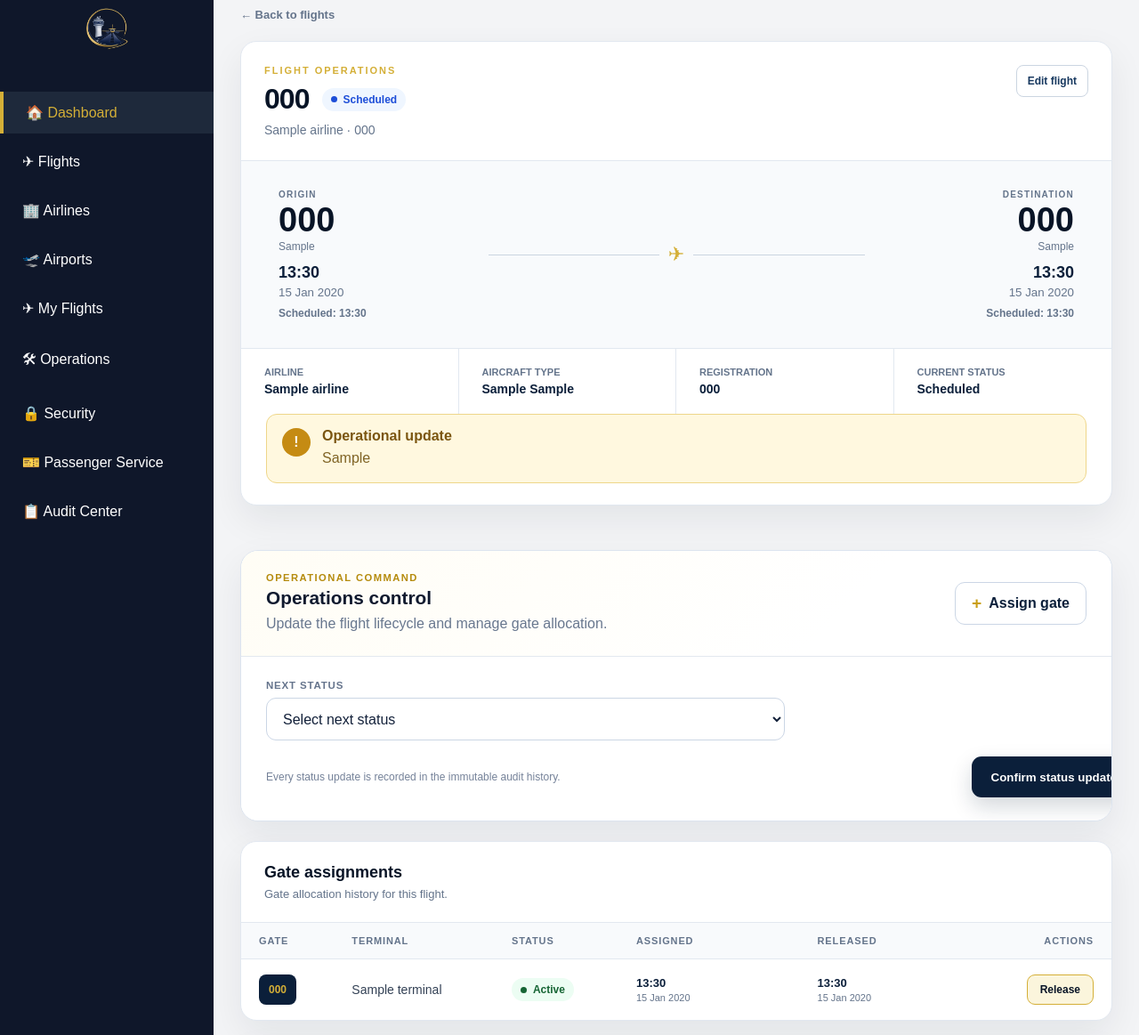
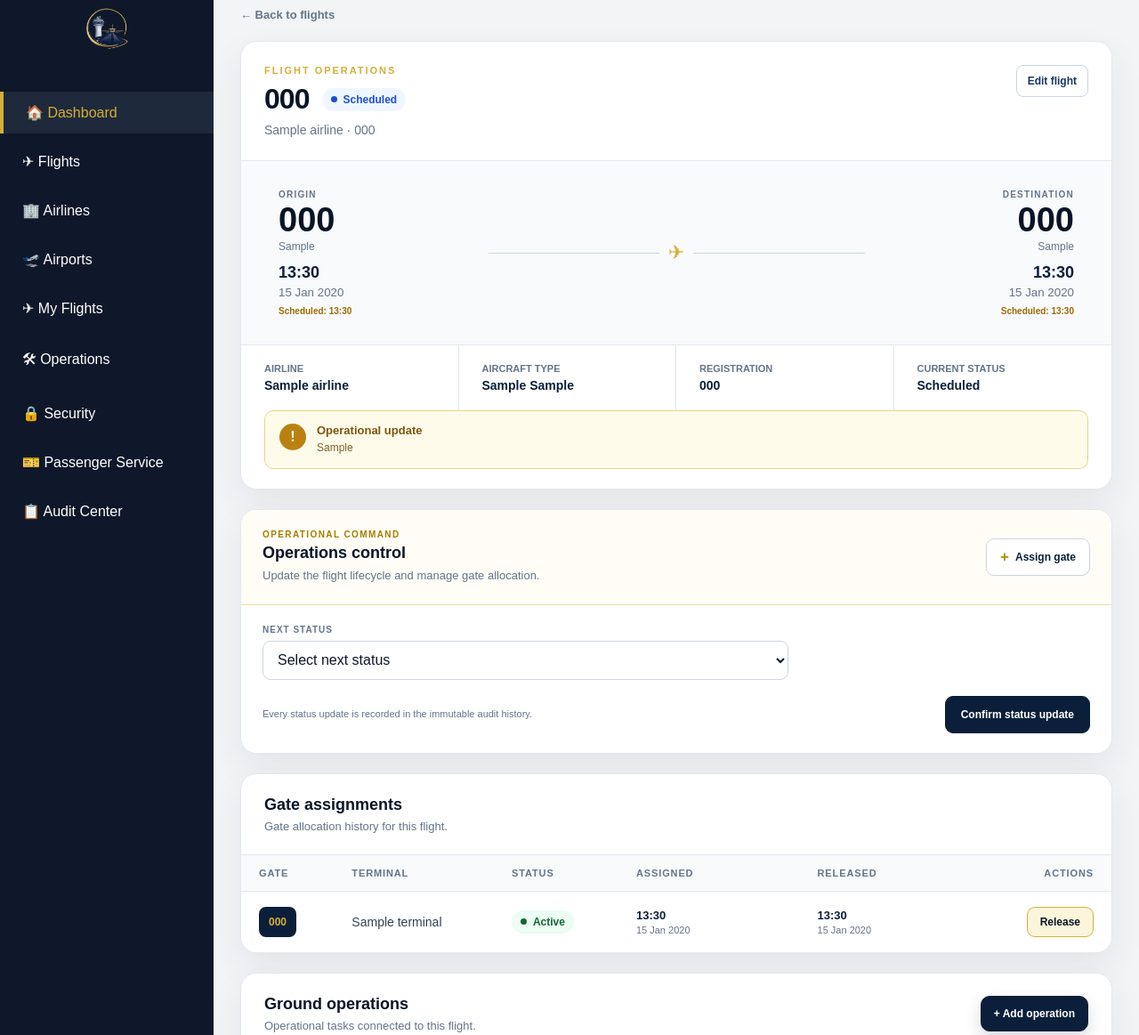
Before and after one commit to ParisaAg/airport-management-system, a Django app: page /flights/1/ in a window 1280 px wide. Shown: the part 91-1254 px from the top of the page at 89% size. Run offline with Django 5.2, Linux system fonts and the light colour scheme; a user stored in the database is signed in; tables that the repository leaves empty hold one stand-in row (values such as "Sample post"); data that the repository does not hold is empty.

Commit message:
fix: stabilize flight status control layout

```diff
--- a/static/css/flight-status.css
+++ b/static/css/flight-status.css
@@ -1,349 +1,244 @@
+.flight-command-card,
+.flight-command-card *,
+.flight-disruption-notice,
+.flight-disruption-notice * {
+    box-sizing: border-box;
+}
+
 .flight-command-card {
-    margin-top: 28px;
+    width: 100%;
+    min-width: 0;
+    margin: 0;
     overflow: hidden;
     background: #ffffff;
-    border: 1px solid #dce4ef;
-    border-radius: 20px;
-    box-shadow: 0 16px 40px rgba(11, 31, 58, 0.07);
+    border: 1px solid #e2e8f0;
+    border-radius: 18px;
+    box-shadow: 0 16px 40px rgba(15, 23, 42, 0.07);
 }
 
 .flight-command-header {
+    width: 100%;
+    min-width: 0;
     display: flex;
     align-items: center;
     justify-content: space-between;
-    gap: 24px;
-    padding: 24px 28px;
-    background: linear-gradient(
-        135deg,
-        #fffdf5 0%,
-        #ffffff 68%
-    );
-    border-bottom: 1px solid #e3e8ef;
+    gap: 20px;
+    padding: 22px 24px;
+    background: #fffdf5;
+    border-bottom: 1px solid #eadca8;
 }
 
-.flight-command-header h2 {
-    margin: 5px 0;
-    color: #101a2f;
-    font-size: 1.3rem;
-}
-
-.flight-command-header p {
-    margin: 0;
-    color: #68778f;
-    line-height: 1.5;
-}
-
+.flight-command-header > div { min-width: 0; }
 .flight-command-eyebrow {
     display: block;
-    color: #b58b0d;
-    font-size: 0.7rem;
+    margin-bottom: 5px;
+    color: #a77c00;
+    font-size: 10px;
     font-weight: 800;
-    letter-spacing: 0.13em;
+    letter-spacing: 0.14em;
 }
+.flight-command-header h2 { margin: 0; color: #081426; font-size: 18px; }
+.flight-command-header p { margin: 5px 0 0; color: #64748b; font-size: 13px; line-height: 1.5; }
 
 .flight-command-gate {
-    min-height: 46px;
+    min-height: 42px;
     display: inline-flex;
     align-items: center;
     justify-content: center;
-    gap: 8px;
+    gap: 7px;
     flex: 0 0 auto;
-    padding: 0 18px;
+    padding: 0 15px;
     color: #0b1f3a;
     background: #ffffff;
-    border: 1px solid #cbd6e5;
-    border-radius: 11px;
-    font-weight: 750;
+    border: 1px solid #cbd5e1;
+    border-radius: 9px;
+    font-size: 12px;
+    font-weight: 800;
     text-decoration: none;
     white-space: nowrap;
-    transition:
-        background 0.2s ease,
-        border-color 0.2s ease,
-        transform 0.2s ease;
 }
-
-.flight-command-gate span {
-    color: #c99e14;
-    font-size: 1.2rem;
-}
-
-.flight-command-gate:hover {
-    background: #fffaf0;
-    border-color: #d4af37;
-    transform: translateY(-1px);
-}
+.flight-command-gate:hover { border-color: #d4af37; background: #fffbeb; }
+.flight-command-gate span { color: #b78b08; font-size: 17px; }
 
 .flight-status-command {
     width: 100%;
-    display: grid;
-    gap: 18px;
-    padding: 26px 28px;
-    background: #ffffff;
-}
-
-.flight-status-command-grid {
-    display: grid;
-    grid-template-columns:
-        minmax(260px, 1fr)
-        minmax(220px, 0.65fr);
-    gap: 16px;
-}
-
-.flight-command-field {
     min-width: 0;
     display: grid;
-    gap: 8px;
+    gap: 16px;
+    margin: 0;
+    padding: 22px 24px;
 }
-
+.flight-status-command-grid {
+    width: 100%;
+    min-width: 0;
+    display: grid;
+    grid-template-columns: minmax(0, 1fr) minmax(220px, 0.55fr);
+    gap: 14px;
+}
+.flight-command-field { min-width: 0; display: grid; gap: 7px; }
 .flight-command-field[hidden],
 .flight-disruption-fields[hidden],
-.flight-estimated-preview[hidden] {
-    display: none;
-}
-
+.flight-estimated-preview[hidden] { display: none !important; }
 .flight-command-field label {
-    color: #65748c;
-    font-size: 0.72rem;
+    color: #64748b;
+    font-size: 10px;
     font-weight: 800;
-    letter-spacing: 0.07em;
+    letter-spacing: 0.1em;
     text-transform: uppercase;
 }
-
 .flight-command-field select,
 .flight-command-field input,
 .flight-command-field textarea {
     width: 100%;
-    max-width: none;
+    min-width: 0;
+    max-width: 100%;
     margin: 0;
-    color: #13213a;
+    color: #0f172a;
     background: #ffffff;
-    border: 1px solid #cbd6e5;
-    border-radius: 11px;
+    border: 1px solid #cbd5e1;
+    border-radius: 9px;
     outline: none;
     box-shadow: none;
     font: inherit;
 }
-
 .flight-command-field select,
-.flight-command-field input {
-    height: 48px;
-    padding: 0 14px;
-}
-
-.flight-command-field textarea {
-    min-height: 105px;
-    padding: 13px 14px;
-    resize: vertical;
-}
-
+.flight-command-field input { height: 44px; padding: 0 12px; }
+.flight-command-field textarea { min-height: 92px; padding: 11px 12px; resize: vertical; }
 .flight-command-field select:focus,
 .flight-command-field input:focus,
 .flight-command-field textarea:focus {
-    border-color: #0b1f3a;
-    box-shadow: 0 0 0 3px rgba(11, 31, 58, 0.1);
+    border-color: #d4af37;
+    box-shadow: 0 0 0 3px rgba(212, 175, 55, 0.14);
 }
-
-.flight-command-field small {
-    color: #748198;
-    font-size: 0.73rem;
-    line-height: 1.5;
-}
-
-.flight-delay-input {
-    position: relative;
-}
-
-.flight-delay-input input {
-    padding-right: 78px;
-}
-
+.flight-command-field small { color: #64748b; font-size: 11px; line-height: 1.4; }
+.flight-delay-input { min-width: 0; position: relative; }
+.flight-delay-input input { padding-right: 72px; }
 .flight-delay-input > span {
     position: absolute;
     top: 50%;
-    right: 14px;
-    color: #748198;
-    font-size: 0.72rem;
+    right: 12px;
+    color: #64748b;
+    font-size: 11px;
     pointer-events: none;
     transform: translateY(-50%);
 }
 
 .flight-disruption-fields {
+    width: 100%;
+    min-width: 0;
     display: grid;
-    grid-template-columns:
-        minmax(280px, 1fr)
-        220px;
+    grid-template-columns: minmax(0, 1fr) 190px;
     align-items: end;
-    gap: 18px;
-    padding: 18px;
-    background: #fffaf0;
-    border: 1px solid #ecd58a;
-    border-radius: 14px;
+    gap: 14px;
+    padding: 15px;
+    background: #fffbeb;
+    border: 1px solid #ead58b;
+    border-radius: 11px;
 }
-
 .flight-estimated-preview {
-    min-height: 105px;
+    min-width: 0;
+    min-height: 92px;
     display: flex;
     justify-content: center;
     flex-direction: column;
-    padding: 16px;
+    padding: 14px;
     background: #ffffff;
-    border: 1px solid #e3d399;
-    border-radius: 11px;
+    border: 1px solid #e2d49c;
+    border-radius: 9px;
 }
-
 .flight-estimated-preview span {
-    color: #748198;
-    font-size: 0.68rem;
+    color: #64748b;
+    font-size: 10px;
     font-weight: 800;
-    letter-spacing: 0.06em;
+    letter-spacing: 0.08em;
     text-transform: uppercase;
 }
-
-.flight-estimated-preview strong {
-    margin-top: 8px;
-    color: #0b1f3a;
-    font-size: 1rem;
-}
+.flight-estimated-preview strong { margin-top: 7px; color: #0b1f3a; font-size: 14px; }
 
 .flight-command-footer {
+    width: 100%;
+    min-width: 0;
     display: flex;
     align-items: center;
     justify-content: space-between;
-    gap: 20px;
+    gap: 18px;
+    padding-top: 2px;
 }
-
-.flight-command-footer p {
-    margin: 0;
-    color: #758299;
-    font-size: 0.75rem;
-    line-height: 1.5;
-}
-
+.flight-command-footer p { min-width: 0; margin: 0; color: #64748b; font-size: 11px; line-height: 1.5; }
 .flight-command-footer button {
-    width: auto;
-    min-height: 46px;
-    display: inline-flex;
-    align-items: center;
-    justify-content: center;
+    min-height: 42px;
     flex: 0 0 auto;
-    padding: 0 22px;
+    padding: 0 17px;
     color: #ffffff;
     background: #0b1f3a;
-    border: 0;
-    border-radius: 11px;
-    box-shadow: 0 10px 24px rgba(11, 31, 58, 0.18);
+    border: 1px solid #0b1f3a;
+    border-radius: 9px;
+    font: inherit;
+    font-size: 12px;
+    font-weight: 800;
     cursor: pointer;
-    font-weight: 800;
-    transition:
-        background 0.2s ease,
-        transform 0.2s ease;
 }
-
-.flight-command-footer button:hover {
-    background: #173657;
-    transform: translateY(-1px);
-}
+.flight-command-footer button:hover { background: #17385f; border-color: #17385f; }
 
 .flight-terminal-state {
     display: flex;
     align-items: center;
-    gap: 14px;
-    margin: 24px 28px;
-    padding: 17px 18px;
-    color: #315c41;
-    background: #edf9f1;
-    border: 1px solid #cdebd6;
-    border-radius: 13px;
+    gap: 12px;
+    margin: 22px 24px;
+    padding: 15px 16px;
+    color: #166534;
+    background: #ecfdf3;
+    border: 1px solid #bbebcb;
+    border-radius: 10px;
 }
-
 .flight-terminal-state > span {
+    width: 34px;
+    height: 34px;
     display: grid;
-    width: 38px;
-    height: 38px;
     flex: 0 0 auto;
     place-items: center;
     color: #ffffff;
-    background: #27824b;
+    background: #238348;
     border-radius: 50%;
     font-weight: 900;
 }
-
-.flight-terminal-state strong {
-    display: block;
-}
-
-.flight-terminal-state p {
-    margin: 3px 0 0;
-    color: #5e7867;
-    font-size: 0.8rem;
-}
+.flight-terminal-state strong { display: block; font-size: 13px; }
+.flight-terminal-state p { margin: 3px 0 0; color: #4b7359; font-size: 11px; }
 
 .flight-disruption-notice {
     display: flex;
     align-items: flex-start;
-    gap: 13px;
-    margin: 0 28px 24px;
-    padding: 15px 17px;
-    color: #7a5510;
-    background: #fff8df;
-    border: 1px solid #eed68a;
-    border-radius: 12px;
+    gap: 12px;
+    margin: 0 26px 22px;
+    padding: 14px 16px;
+    color: #7c570e;
+    background: #fffbeb;
+    border: 1px solid #ead58b;
+    border-radius: 10px;
 }
-
 .flight-disruption-icon {
+    width: 30px;
+    height: 30px;
     display: grid;
-    width: 32px;
-    height: 32px;
+    flex: 0 0 auto;
     place-items: center;
     color: #ffffff;
-    background: #c58b13;
+    background: #b98210;
     border-radius: 50%;
     font-weight: 900;
 }
-
-.flight-disruption-notice strong {
-    display: block;
-}
-
-.flight-disruption-notice p {
-    margin: 4px 0 0;
-    color: #806425;
-    line-height: 1.5;
-}
-
-.operational-time-note {
-    display: block;
-    margin-top: 5px;
-    color: #b0780b;
-    font-size: 0.7rem;
-    font-weight: 700;
-}
+.flight-disruption-notice strong { display: block; font-size: 13px; }
+.flight-disruption-notice p { margin: 3px 0 0; color: #806425; font-size: 12px; line-height: 1.5; }
+.operational-time-note { display: block; margin-top: 4px; color: #9a6b00 !important; font-size: 10px !important; font-weight: 700; }
 
 @media (max-width: 760px) {
     .flight-command-header,
-    .flight-command-footer {
-        align-items: stretch;
-        flex-direction: column;
-    }
-
+    .flight-command-footer { align-items: stretch; flex-direction: column; }
+    .flight-command-gate,
+    .flight-command-footer button { width: 100%; }
     .flight-status-command-grid,
-    .flight-disruption-fields {
-        grid-template-columns: 1fr;
-    }
-
-    .flight-command-gate,
-    .flight-command-footer button {
-        width: 100%;
-    }
-
+    .flight-disruption-fields { grid-template-columns: minmax(0, 1fr); }
     .flight-command-header,
-    .flight-status-command {
-        padding-right: 18px;
-        padding-left: 18px;
-    }
-
-    .flight-terminal-state {
-        margin-right: 18px;
-        margin-left: 18px;
-    }
+    .flight-status-command { padding-right: 16px; padding-left: 16px; }
+    .flight-terminal-state { margin-right: 16px; margin-left: 16px; }
 }
```
